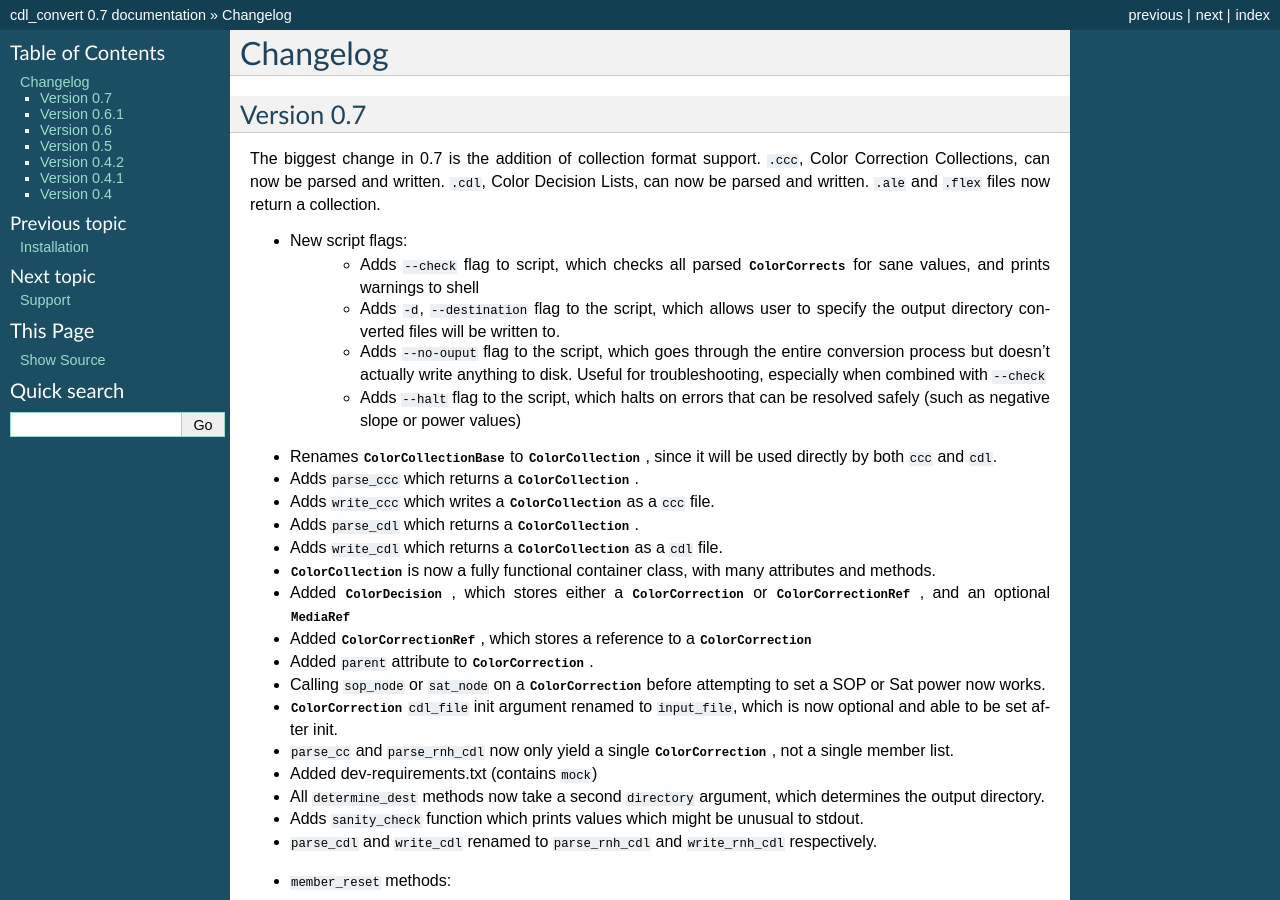
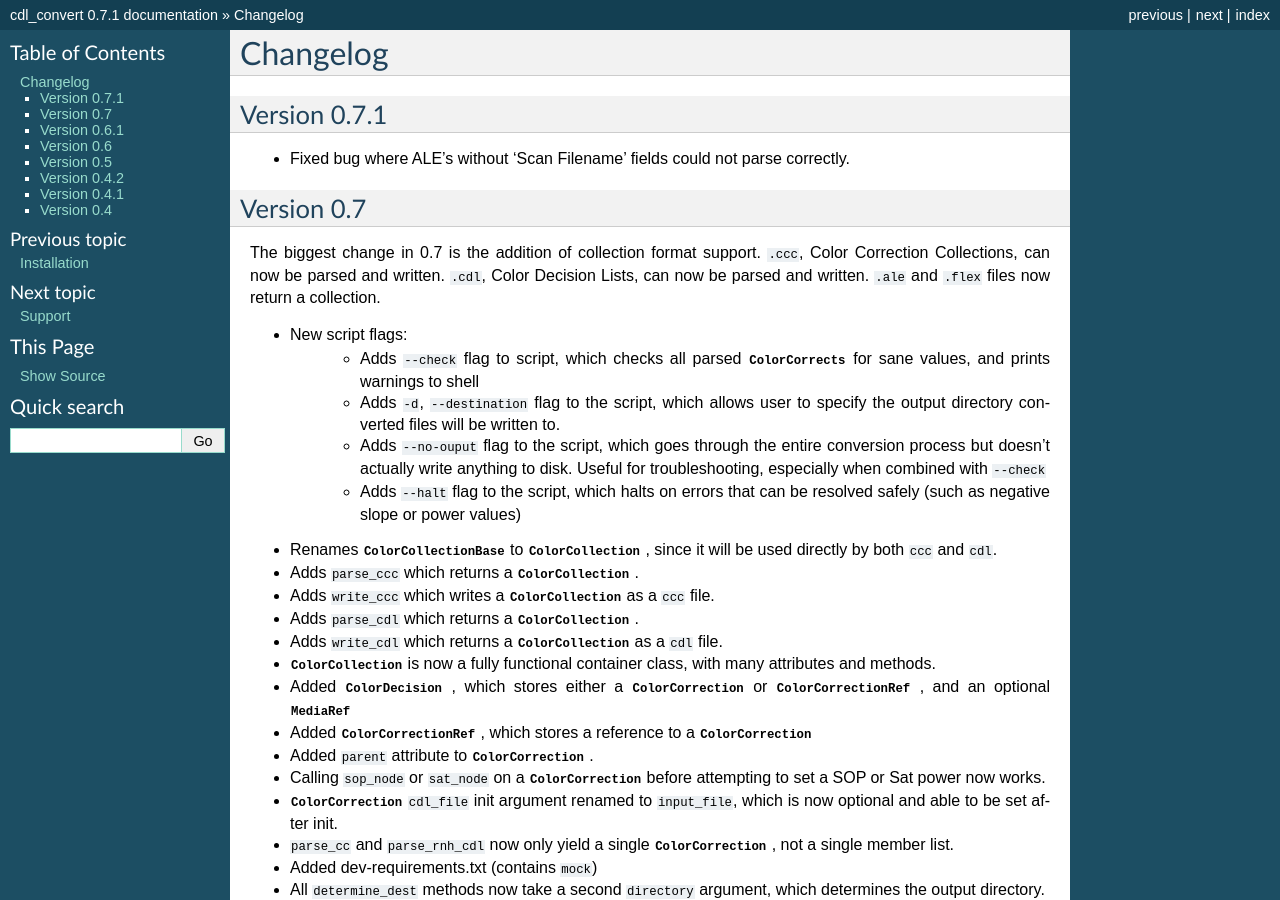
Before and after one commit to shidarin/cdl_convert, a Sphinx documentation site: the page built from docs/changelog.rst, in a window 1280 px wide and 900 px high. Built offline with Sphinx 7.4.7, drawn with Linux system fonts in a browser that asks for light colours; some of the changed text lies outside the part shown.

Commit message:
Version bump and README updates

```diff
--- a/README.rst
+++ b/README.rst
@@ -70,6 +70,10 @@
 
 Changelog
 ---------
+
+*New in version 0.7.1:*
+
+- Fixed bug where ALE's without 'Scan Filename' fields could not parse correctly.
 
 *New in version 0.7:*
 
--- a/cdl_convert/__init__.py
+++ b/cdl_convert/__init__.py
@@ -94,7 +94,7 @@
 __copyright__ = "Copyright 2014, Sean Wallitsch"
 __credits__ = ["Sean Wallitsch", ]
 __license__ = "MIT"
-__version__ = "0.7"
+__version__ = "0.7.1"
 __maintainer__ = "Sean Wallitsch"
 __email__ = "shidarin@alphamatte.com"
 __status__ = "Development"
--- a/docs/changelog.rst
+++ b/docs/changelog.rst
@@ -1,6 +1,11 @@
 #########
 Changelog
 #########
+
+Version 0.7.1
+=============
+
+- Fixed bug where ALE's without 'Scan Filename' fields could not parse correctly.
 
 Version 0.7
 ===========
```
